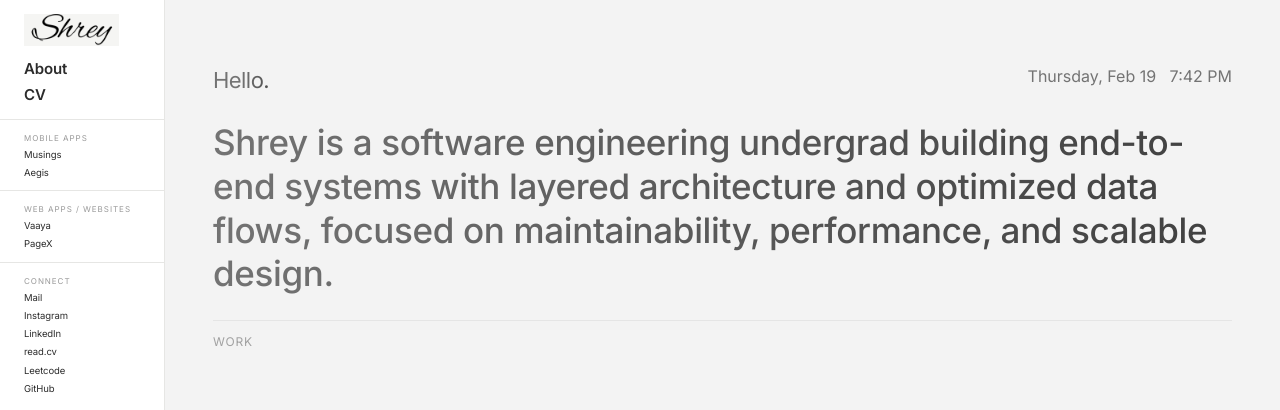
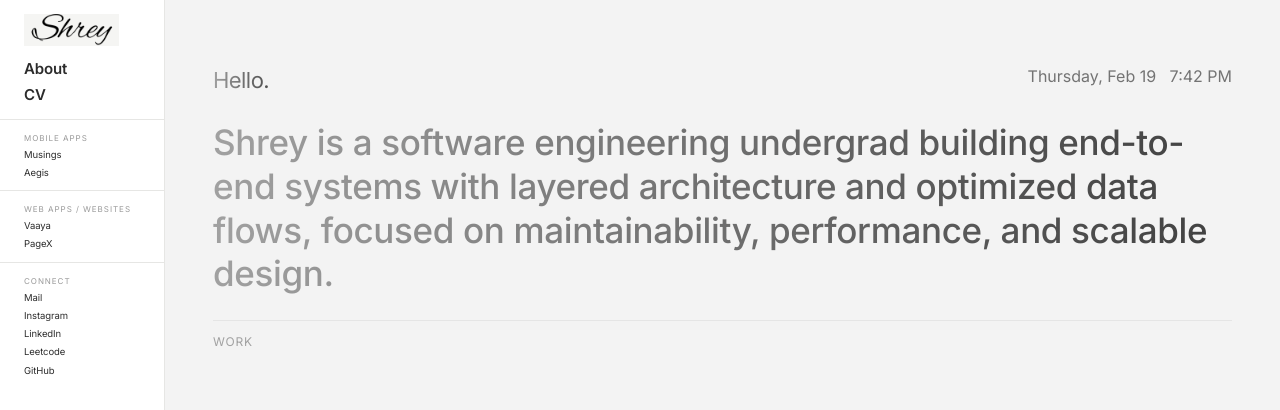
Before and after one commit to shreysircar/Portfolio, a Next.js app: page / in a window 1280 px wide. Shown: the top 410 px of the page. Built offline with nearby package versions, Linux system fonts and the light colour scheme.

Commit message:
about page

```diff
--- a/src/app/about/page.tsx
+++ b/src/app/about/page.tsx
@@ -6,7 +6,7 @@ import LifeSection from "./components/LifeSection"
 
 export default function AboutPage() {
   return (
-    <main className="bg-[#F3F3F3] text-neutral-800">
+    <main className="bg-[#F3F3F3] text-neutral-800 relative">
       <HeroSection />
       <InfoSection />
       <EducationSection />
--- a/src/app/page.tsx
+++ b/src/app/page.tsx
@@ -47,7 +47,7 @@ className="
   text-[22px]
   tracking-tight
   bg-gradient-to-r
-  from-neutral-500
+  from-neutral-400
   via-neutral-500
   to-neutral-600
   bg-clip-text
@@ -71,7 +71,7 @@ className="
       leading-[1.25]
       tracking-[-0.01em]
       bg-gradient-to-r
-      from-neutral-500
+      from-neutral-400
       via-neutral-550
       to-neutral-700
       bg-clip-text
@@ -256,7 +256,7 @@ className="
   bg-gradient-to-r
   from-neutral-400
   via-neutral-500
-  to-neutral-800
+  to-neutral-600
   bg-clip-text
   text-transparent
 "
--- a/src/components/Sidebar.tsx
+++ b/src/components/Sidebar.tsx
@@ -33,7 +33,8 @@ export default function Sidebar() {
     <a
       key={item.label}
       href={item.href}
-className="block no-underline font-semibold tracking-[-0.01em] text-[#2C2C2C] hover:text-neutral-400 transition-colors duration-150"
+      download={item.href.endsWith(".pdf")}
+      className="block no-underline font-semibold tracking-[-0.01em] text-[#2C2C2C] hover:text-neutral-400 transition-colors duration-150"
     >
       {item.label}
     </a>
--- a/src/data/sidebarData.ts
+++ b/src/data/sidebarData.ts
@@ -7,7 +7,7 @@ export type NavItem = {
 };
 export const primaryNav: NavItem[] = [
   { label: "About", href: "/about" },
-  { label: "CV", href: "/cv" },
+  { label: "CV", href: "/Shrey_CV.pdf"},
 ];
 
 export const sections: {
@@ -34,7 +34,6 @@ export const sections: {
       { label: "Mail", href: "mailto:sircarshrey@email.com", external: true },
       { label: "Instagram", href: "https://instagram.com/musingsbyshrey", external: true },
       { label: "LinkedIn", href: "https://www.linkedin.com/in/shrey-sircar-907629283/", external: true },
-      { label: "read.cv", href: "/Shrey_CV.pdf" },
       { label: "Leetcode", href: "https://leetcode.com/u/shrey_2904", external: true },
       { label: "GitHub", href: "https://github.com/shreysircar", external: true },
     ],
```
